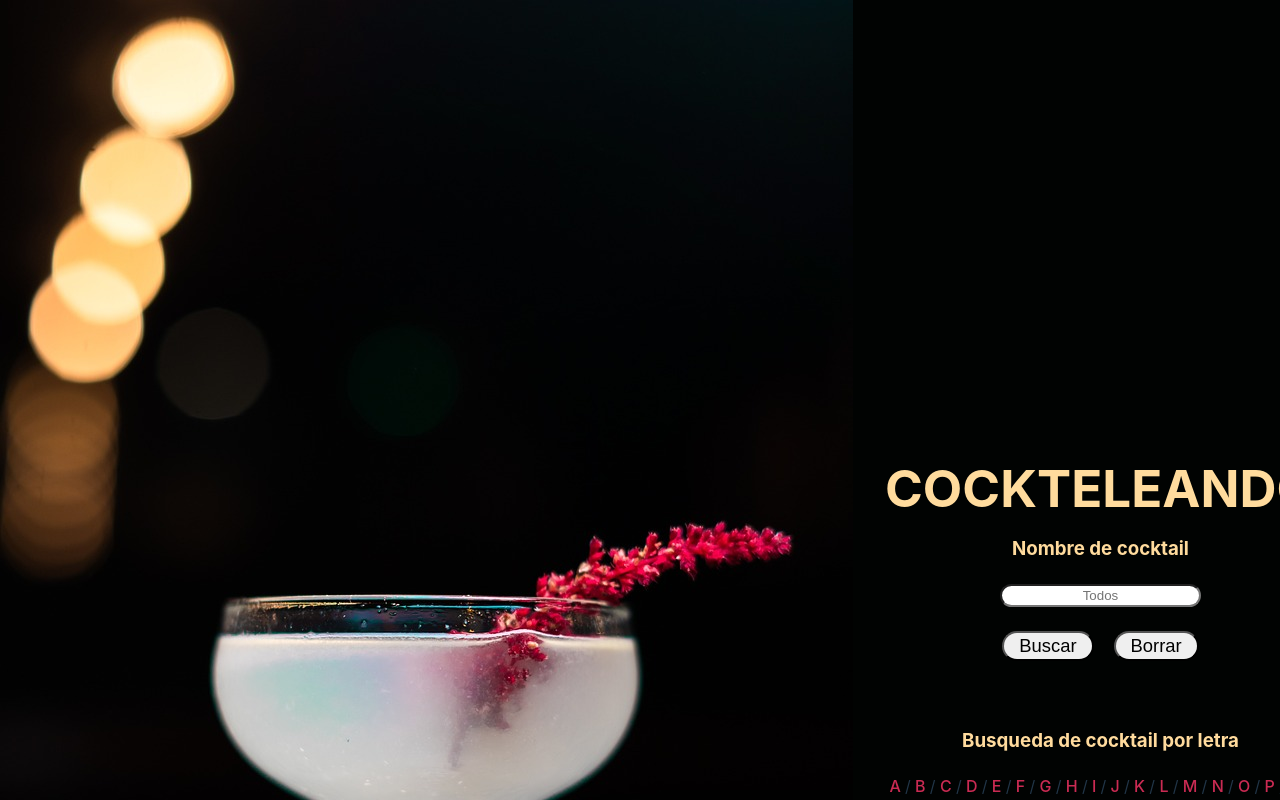
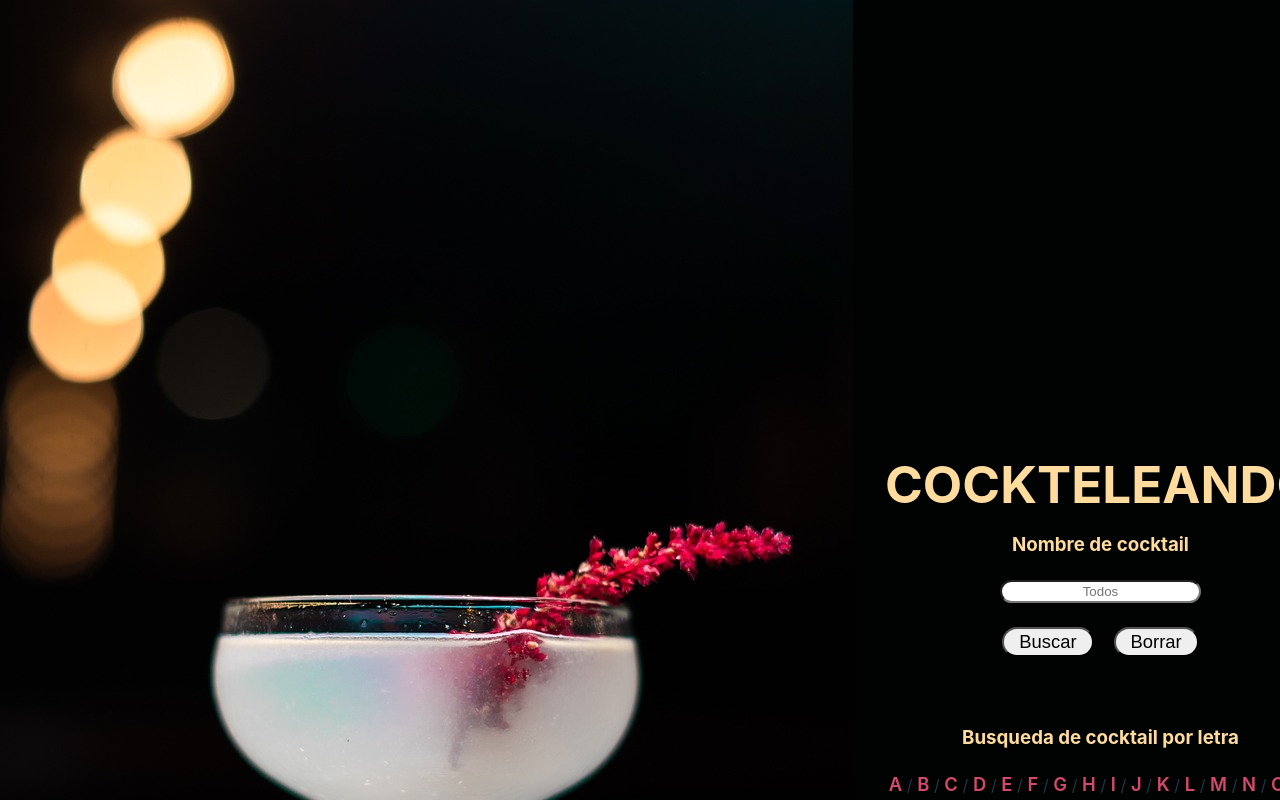
Before and after one commit to Begofv/Cockteleando, a React (Vite) app: page / in a window 1280 px wide. Shown: the top 800 px of the page. Built offline with nearby package versions, Linux system fonts and the light colour scheme.

Commit message:
arreglar css de las imagenes

```diff
--- a/src/App.css
+++ b/src/App.css
@@ -79,8 +79,9 @@ li, h4{
 
 .a-letra {
   cursor: pointer;
-  color: #ca2b53;
-
+  color: #d54a6c;
+  font-size: 1.15rem;
+  font-weight: 600;
 }
 
 #inputName {
@@ -150,3 +151,8 @@ li, h4{
 #buttonFav {
   margin-top: 25px;
 }
+
+#div-img {
+  display: grid;
+  grid-template-columns: 1fr 1fr 1fr;
+}
```
